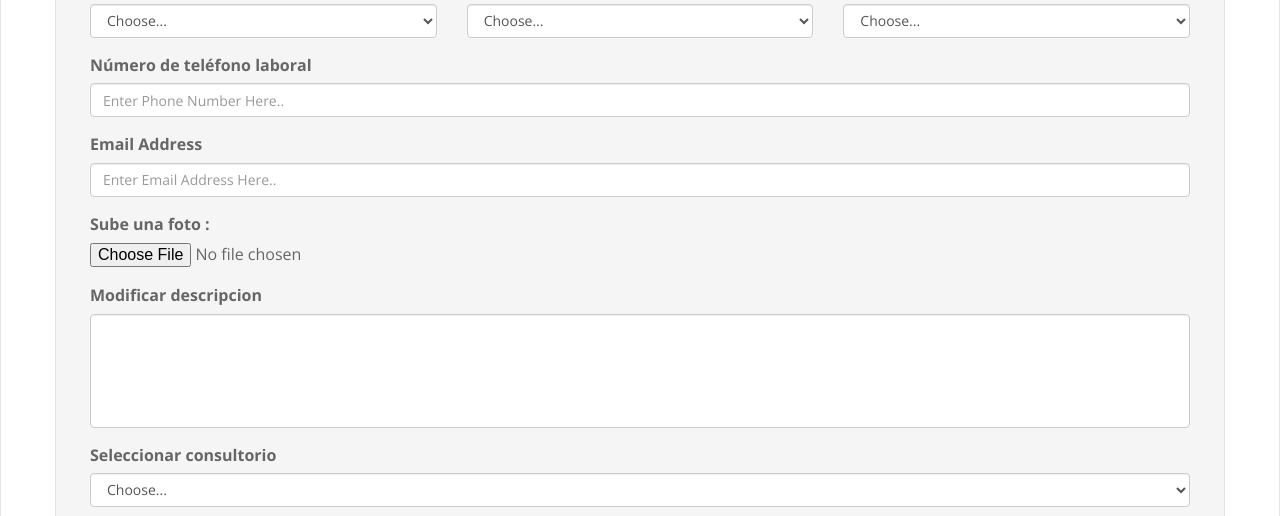
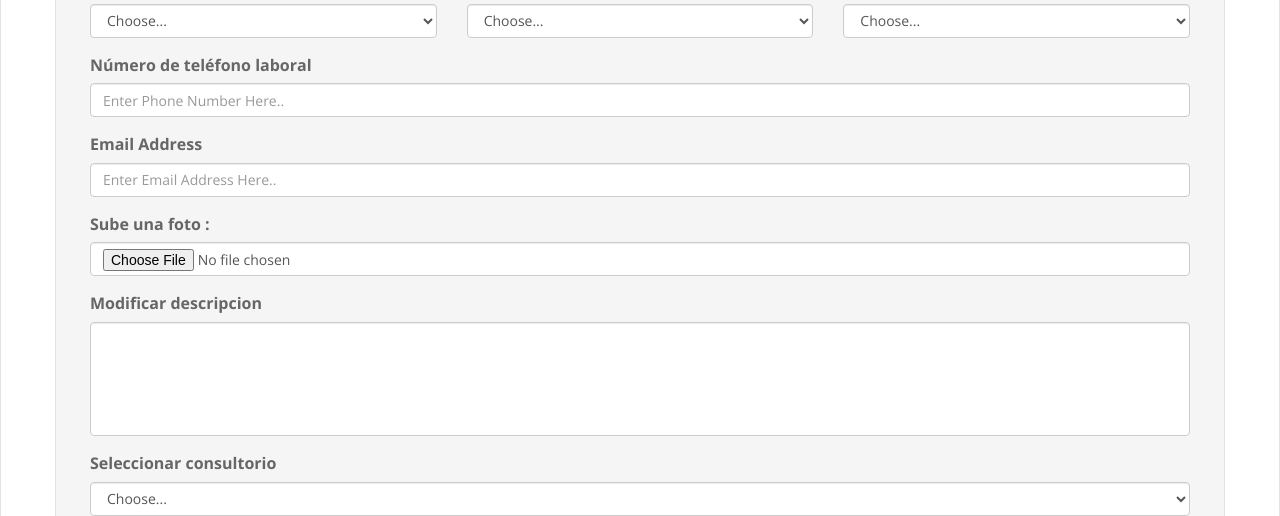
Before and after one commit to speak1ngs/Medicio-template, a PHP site: page /registro-doctor.php in a window 1280 px wide. Shown: the part 923-1439 px from the top of the page. Run offline with PHP 8.4, Linux system fonts and the light colour scheme; some libraries are stand-ins or nearby versions.

Commit message:
se modifico la clase del filUpload en registro doctor

```diff
--- a/registro-doctor-body.php
+++ b/registro-doctor-body.php
@@ -163,7 +163,7 @@
 							<div class="form-group">
 								<span class="control-fileupload">
 									<label for="file">Sube una foto :</label>
-									<input type="file" id="file">
+									<input type="file" class="form-control" id="file">
 								</span>
 							</div>
 
```
